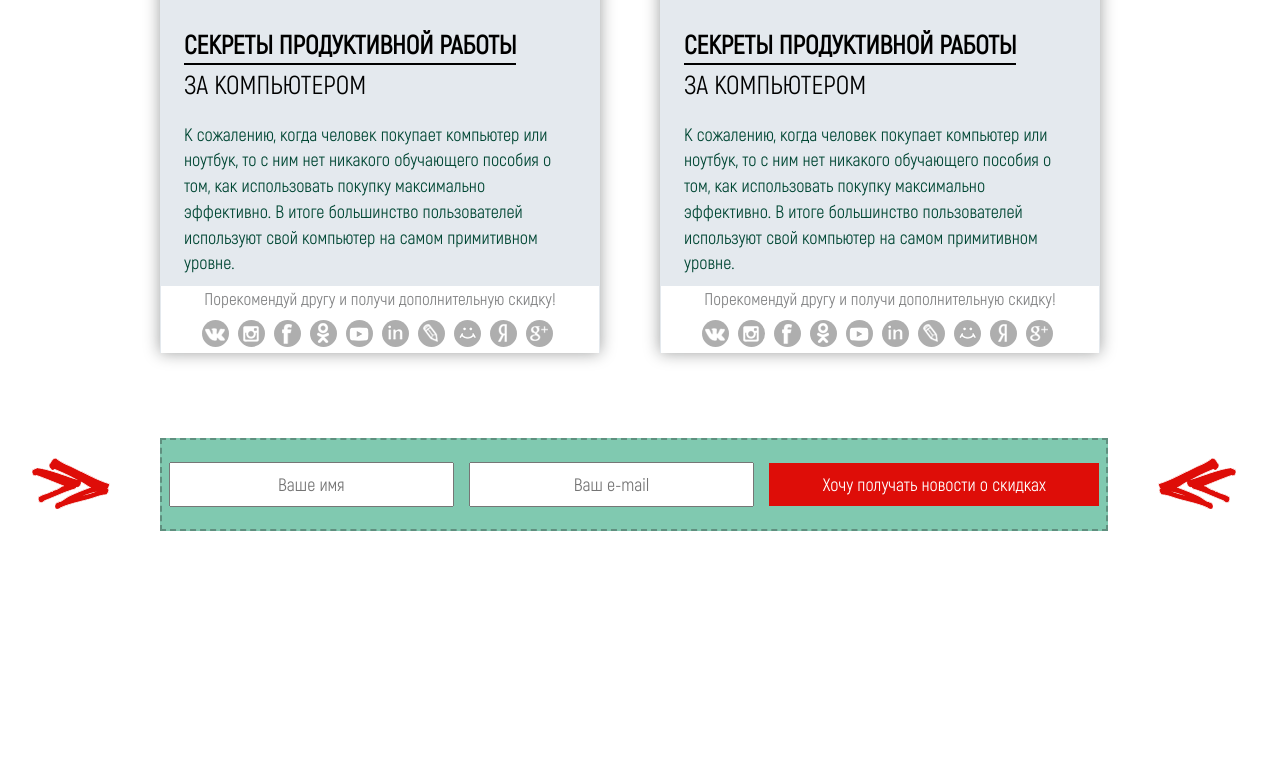
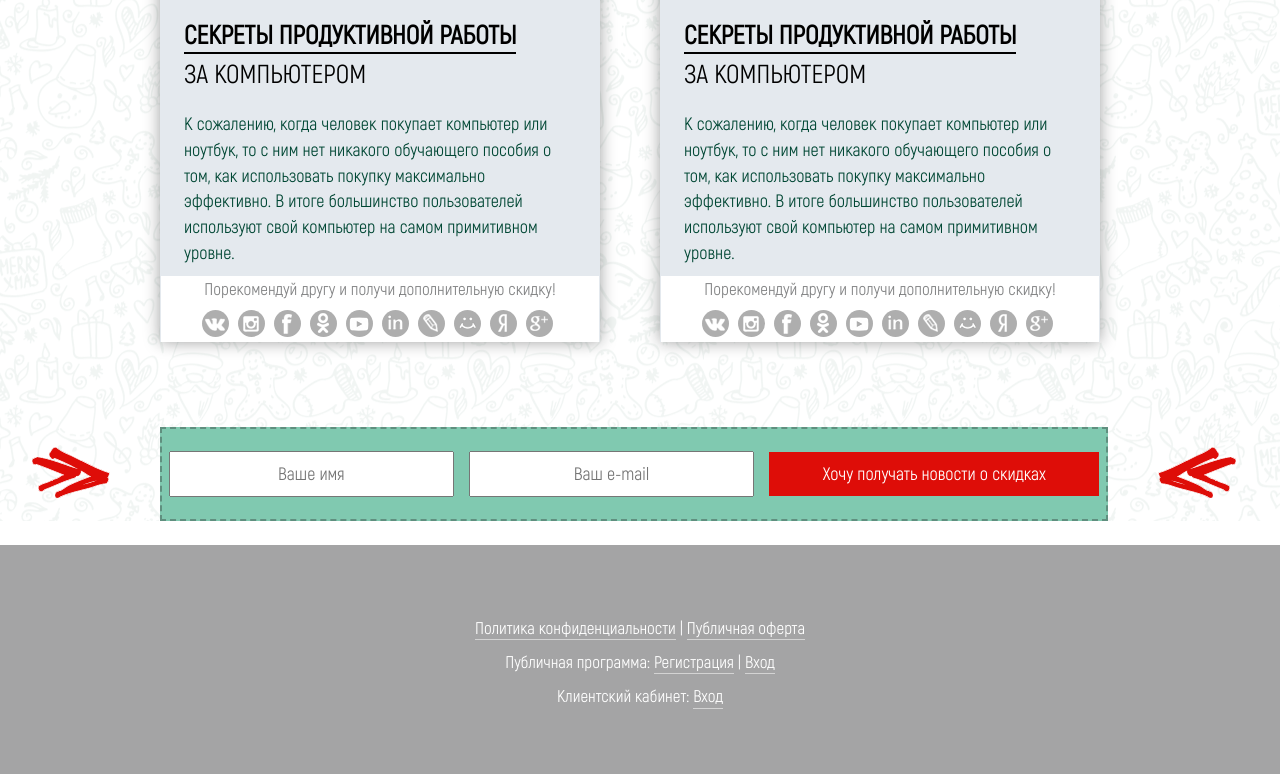
Before and after one commit to Keelaro1/goodly, a website: page app/index.html in a window 1280 px wide. Shown: the part 1518-2292 px from the top of the page. Before the commit the page ends 2049 px from the top, so only its background shows below. Drawn offline with nearby package versions, Linux system fonts and the light colour scheme.

Commit message:
add footer, bg and fixed header

```diff
--- a/app/index.html
+++ b/app/index.html
@@ -43,6 +43,7 @@
       </div>
     </div>
   </header>
+
   <main class="main">
     <section class="discounts">
       <div class="discounts__content">
@@ -395,7 +396,6 @@
         </div>
       </div>
     </section>
-
     <section class="news">
       <div class="container">
         <div class="row">
@@ -413,6 +413,24 @@
     </section>
   </main>
 
+  <footer class="footer">
+    <div class="container">
+      <div class="footer__content">
+        <div class="row">
+          <div class="col-lg-12">
+            <a href="#">Политика конфиденциальности</a> | <a href="#">Публичная оферта</a>
+          </div>
+        </div>
+        <div class="row">
+          <div class="col-lg-12">Публичная программа: <a href="#">Регистрация</a> | <a href="#">Вход</a></div>
+        </div>
+        <div class="row">
+          <div class="col-lg-12">Клиентский кабинет: <a href="#">Вход</a></div>
+        </div>
+      </div>
+    </div>
+  </footer>
+
   <script src="https://ajax.googleapis.com/ajax/libs/jquery/3.4.1/jquery.min.js"></script>
   <script src="js/main.js"></script>
 </body>
--- a/app/scss/_global.scss
+++ b/app/scss/_global.scss
@@ -48,3 +48,7 @@ input[type="search"]::-webkit-search-results-decoration {
 :-ms-input-placeholder {
   text-align: center;
 }
+
+.main {
+  background-image: url(../images/main-bg.png);
+}
--- a/app/scss/blocks/_discounts.scss
+++ b/app/scss/blocks/_discounts.scss
@@ -11,7 +11,7 @@
 
 .discounts__content {
   position: relative;
-  margin-top: 17px;
+  margin-top: 75px;
   background-color: #f0f0ea;
   background-image: url(../../images/discounts-bg.png);
   background-repeat: no-repeat;
--- a/app/scss/blocks/_footer.scss
+++ b/app/scss/blocks/_footer.scss
@@ -0,0 +1,25 @@
+.footer {
+  margin-top: 24px;
+  background-color: #a4a4a5;
+  font-family: akrobat, sans-serif;
+  color: #fff;
+  font-size: 17px;
+  text-align: center;
+  padding: 65px 0;
+  a {
+    color: #fff;
+    border-bottom: 1px solid #d3d3d3;
+    margin-bottom: 9px;
+    &:hover {
+      color: #d3d3d3;
+      transition: 0.3s;
+    }
+  }
+  a:last-child {
+    margin-bottom: 0px;
+  }
+}
+
+.footer__content {
+  margin-top: 5px;
+}
--- a/app/scss/blocks/_header.scss
+++ b/app/scss/blocks/_header.scss
@@ -1,7 +1,11 @@
 .header {
   background-color: #749c8d;
-  font-size: 29px;
+  font-size: 25px;
   font-family: Tahoma, sans-serif;
+  position: fixed;
+  z-index: 10;
+  width: 100%;
+  top: 0;
   a {
     color: #fff;
   }
--- a/app/scss/style.scss
+++ b/app/scss/style.scss
@@ -8,8 +8,8 @@
 @import "blocks/discounts";
 @import "blocks/promotion";
 @import "blocks/goods";
+@import "blocks/news";
 @import "blocks/footer";
-@import "blocks/news";
 
 
 @import "media";
```
Also changed, not shown: app/css/style.min.css, app/images/main-bg.png (added).
